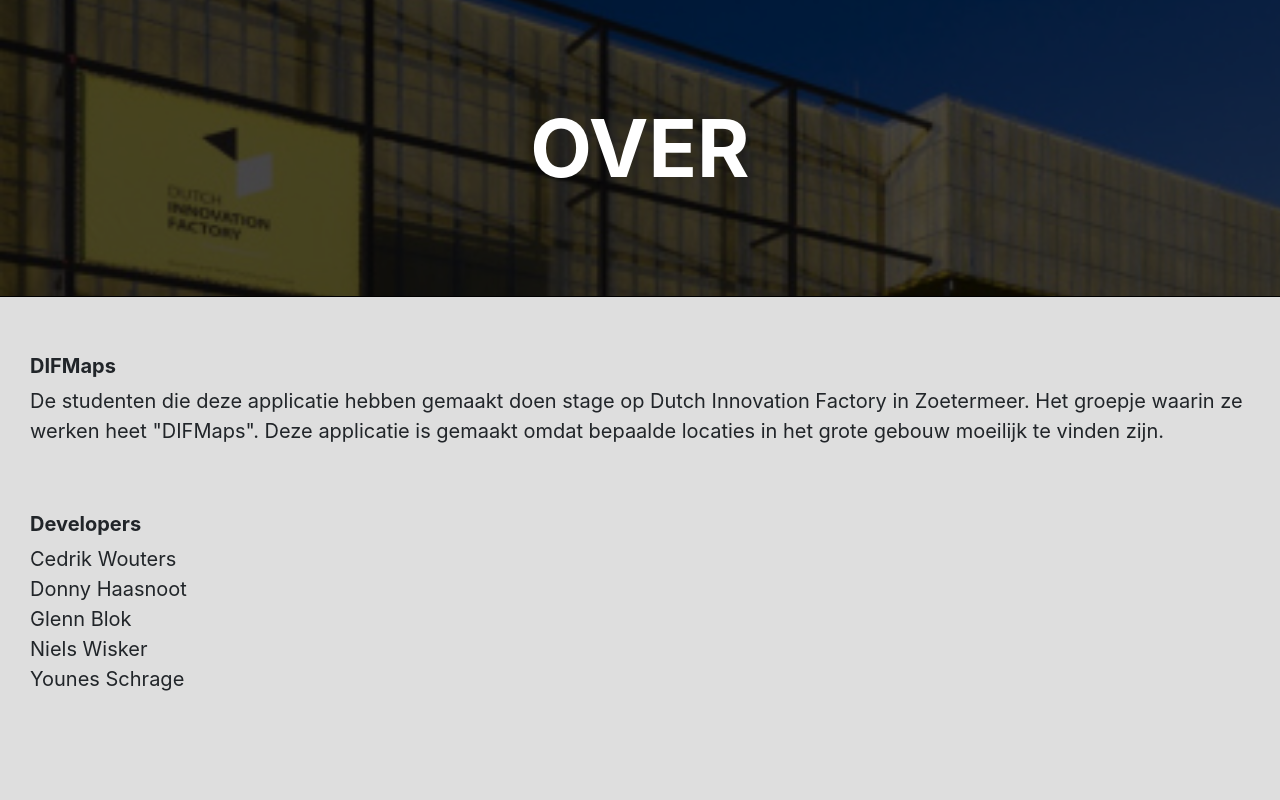
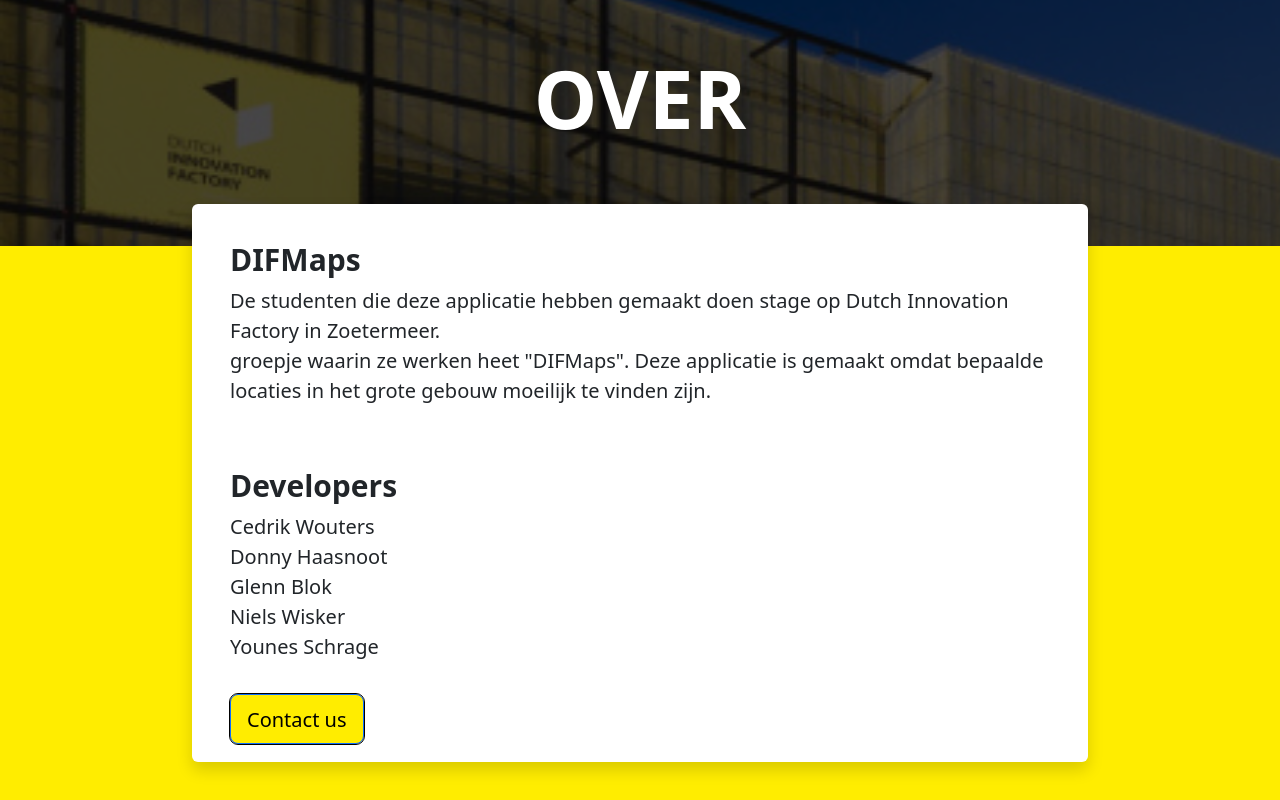
Before and after one commit to cedje/P1K1-Cedrik, a Symfony app: template templates/over/index.html.twig in a window 1280 px wide. Run offline with Twig, Linux system fonts and the light colour scheme; the template is opened without the code that fills it, so the values that code supplies are empty; some libraries are stand-ins or nearby versions.

Commit message:
dag 1 over page
Vandaag heb ik aan de over pagina gewerkt. Morgen moeten daar nog een paar dingen aan worden aangepast.

```diff
--- a/templates/over/index.html.twig
+++ b/templates/over/index.html.twig
@@ -3,26 +3,35 @@
 {% block title %}Hello OverController!{% endblock %}
 
 {% block body %}
+    <!-- CSS only -->
+    <link href="https://cdn.jsdelivr.net/npm/bootstrap@5.2.0-beta1/dist/css/bootstrap.min.css" rel="stylesheet" integrity="sha384-0evHe/X+R7YkIZDRvuzKMRqM+OrBnVFBL6DOitfPri4tjfHxaWutUpFmBp4vmVor" crossorigin="anonymous">
 <style>
     body {
-        background-color: #DEDEDE;
+        background-color: #ffed00;
     }
 
     .title {
         text-align: center;
         background-image: url("dif_building.png");
-        outline: 1px solid black;
         font-weight: bold;
         font-size: 80px;
         padding: 100px;
         color: white;
+        margin-top: -50px;
+    }
+
+    .wholeOver {
+        margin-left: 15%;
+        margin-right: 15%;
+        margin-top: -50px;
+        background-color: white;
     }
 
     .subtitle {
-        font-size: 20px;
+        font-size: 30px;
         padding-left: 30px;
         padding-right: 30px;
-        padding-top: 50px;
+        padding-top: 30px;
         font-weight: bold;
     }
 
@@ -30,21 +39,37 @@
         font-size: 20px;
         padding: 0px 30px;
     }
+
+    #button1 {
+        color: black;
+        background-color: #ffed00;
+        outline: 1px solid black;
+        font-size: 20px;
+        margin-left: 30px;
+        margin-right: 30px;
+        padding-top: 10px;
+        margin-bottom: 10px;
+        text-align: center;
+    }
+
 </style>
 
 <div>
     <h1 class="title">OVER</h1>
 </div>
 
-    <div>
+
+<!--h2 moet altijd bold-->
+
+    <div class="wholeOver rounded shadow">
+        <div class="p-2">
             <h2 class="subtitle">DIFMaps</h2>
             <p class="parOver">
                 De studenten die deze applicatie hebben gemaakt doen stage op Dutch Innovation Factory in Zoetermeer.
-            Het groepje waarin ze werken heet "DIFMaps". Deze applicatie is gemaakt omdat bepaalde locaties in het grote gebouw moeilijk te vinden zijn.
+                <br> groepje waarin ze werken heet "DIFMaps". Deze applicatie is gemaakt omdat bepaalde locaties in het grote gebouw moeilijk te vinden zijn.
             </p>
         </div>
-<!--h2 moet altijd bold-->
-    <div>
+        <div class="p-2">
             <h2 class="subtitle">Developers</h2>
             <p class="parOver">
                 Cedrik Wouters
@@ -58,4 +83,8 @@
                 Younes Schrage
             </p>
         </div>
+        <div class="p-2">
+            <button type="button" class="btn btn-primary btn-lg" id="button1">Contact us</button>
+        </div>
+    </div>
 {% endblock %}
```
Lines whose indentation alone changed are shown as unchanged.
